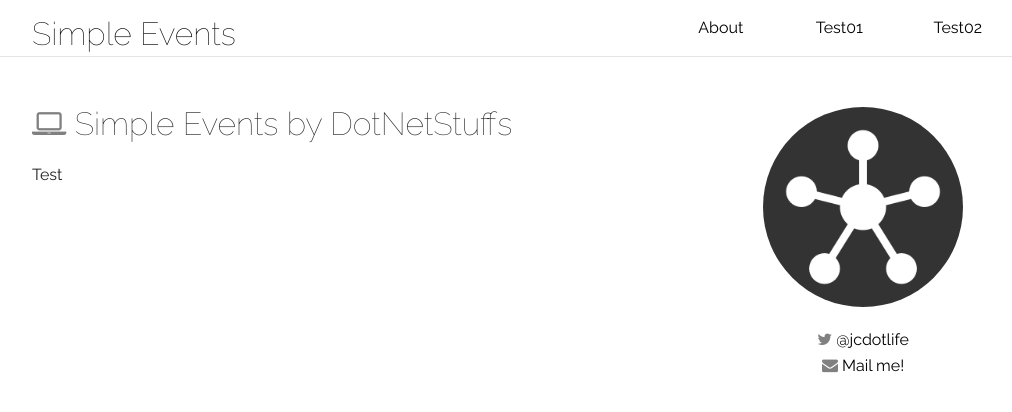
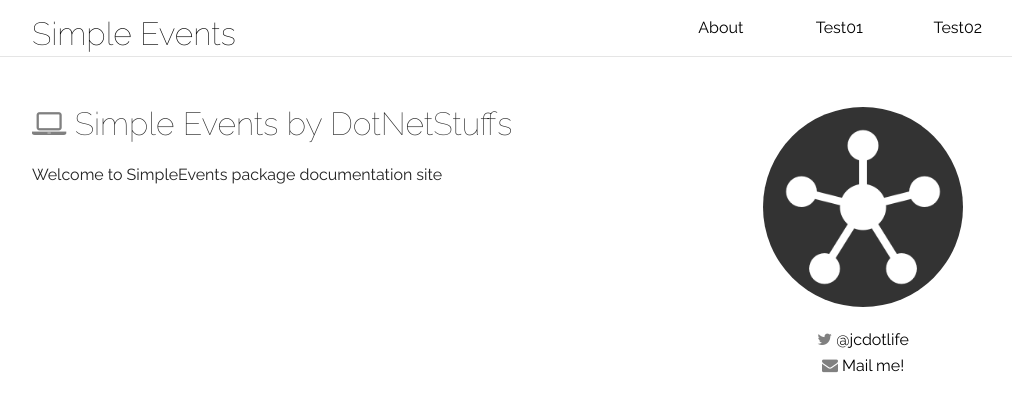
Before and after one commit to palakmaheria/docs-simpleevents, a Jekyll site: the page built from index.md, in a window 1280 px wide. Shown: the top 412 px of the page, without its empty margins (95-1107 px from the left). Built offline with Jekyll 4.4.1, drawn with Linux system fonts in a browser that asks for light colours; nearby versions of some CDN libraries; Markdown is read by kramdown in place of the engine named in the settings.

Commit message:
Changed welcome page message to activate travis ci

```diff
--- a/index.md
+++ b/index.md
@@ -4,4 +4,4 @@ title: Simple Events by DotNetStuffs
 description: "Simple / easy to use implementation of event aggregation pattern"
 tags: [dotnetstuffs, simpleevents, jsinh, jaspalsinh, jachauhan, events, eventaggregator, nuget, .net]
 ---
-Test
+Welcome to SimpleEvents package documentation site
```
